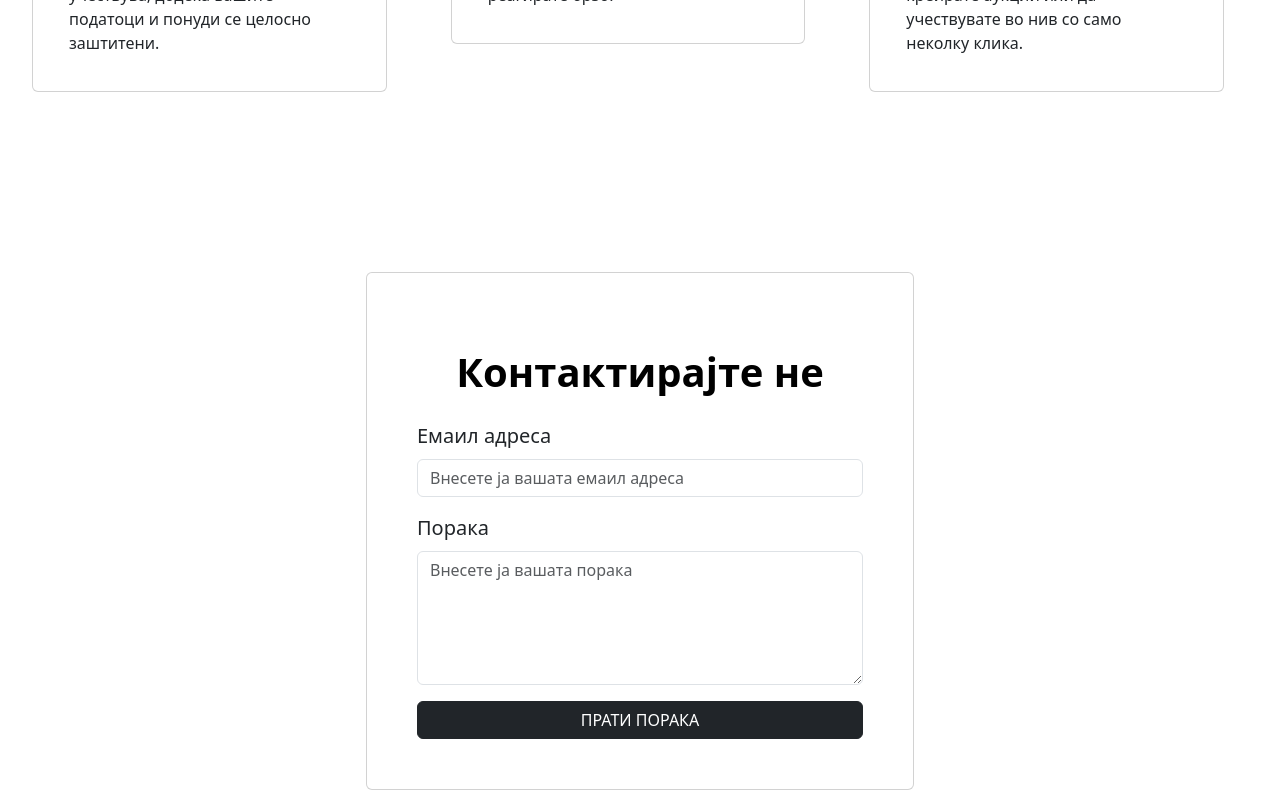
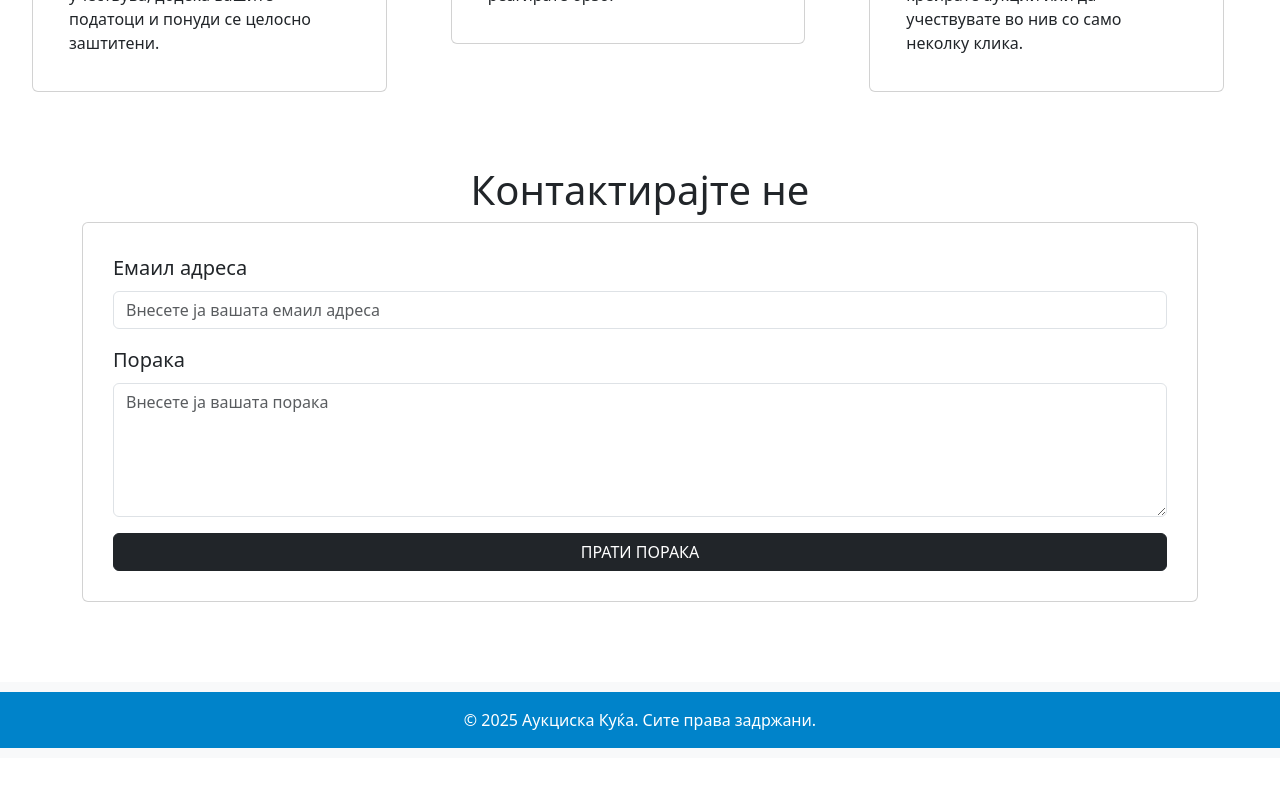
Before and after one commit to martinristow/front-end-auction-house, a React (Vite) app in the folder auction-house/: page / in a window 1280 px wide. Shown: the part 2300-3100 px from the top of the page. After the commit the page ends 3058 px from the top, so only its background shows below. Built offline with nearby package versions, Linux system fonts and the light colour scheme.

Commit message:
Little Change

```diff
--- a/auction-house/src/Components/ContactForm.css
+++ b/auction-house/src/Components/ContactForm.css
@@ -11,22 +11,20 @@
     font-size: 40px;
 }
 
-.containerForm {
-    width: 60%; /* Постави ширина на 50% */
-    margin: 50px auto; /* Центрирај го контејнерот хоризонтално */
-    padding: 60px; /* Внатрешен простор */
-    box-sizing: border-box; /* Осигурај дека padding се смета во ширината */
+/* Контенерот ќе биде флексибилен за различни големини на екрани */
+.container {
+    margin: 50px auto; /* Центрирај го контентерот */
+    padding: 30px; /* Внатрешен простор */
+    max-width: 900px; /* Максимална ширина */
+    width: 100%; /* Ширината е 100% за помалите екрани */
 }
 
-
-.button23{
-    width: 100%;
+.card-form {
+    font-size: 20px;
+    padding: 30px; /* Внатрешен простор за картата */
+    margin: 0; /* Отстранување на маргината */
 }
 
-
-.card-form{
-    font-size: 20px;
-    height: 100%;
-    padding: 50px;
-    margin: 50px;
+.button23 {
+    width: 100%; /* Ширина од 100% за копчето */
 }
--- a/auction-house/src/Components/ContactForm.jsx
+++ b/auction-house/src/Components/ContactForm.jsx
@@ -6,9 +6,9 @@ import "./ContactForm.css";
 function ContactForm() {
     return (
         <>
-            <div className="containerForm">
+            <div className="container mt-4">
+                <h1 className="text-center">Контактирајте не</h1>
                 <Card className="card-form">
-                    <h1 className="center-textt">Контактирајте не</h1>
                     <Form>
                         <Form.Group className="mb-3" controlId="formBasicEmail">
                             <Form.Label>Емаил адреса</Form.Label>
```
